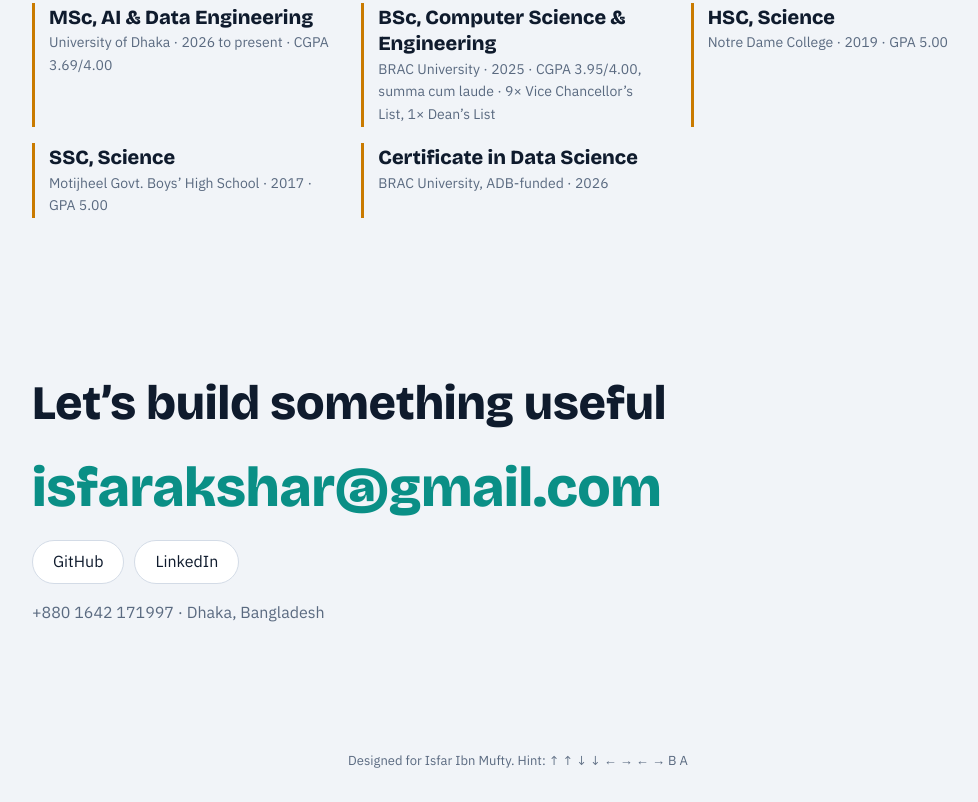
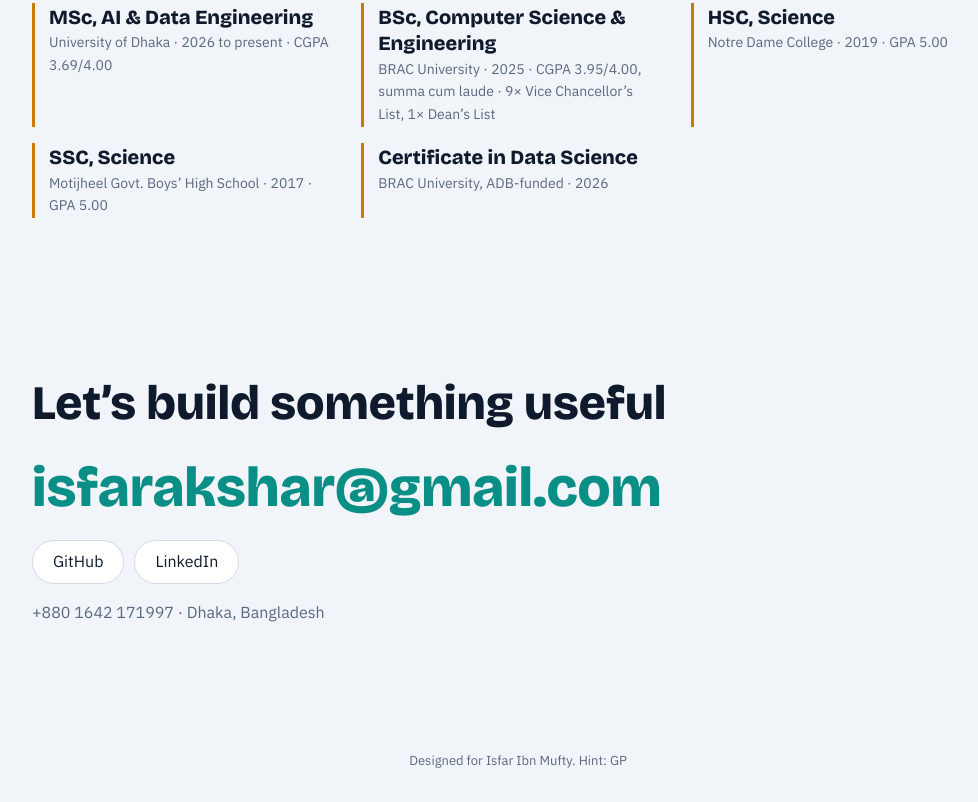
Before and after one commit to IsfarAkshar/isfarakshar.github.io, a plain HTML site: page index.html in a window 1280 px wide. Shown: the part 3717-4519 px from the top of the page, without its empty margins (122-1100 px from the left). Drawn offline with nearby package versions, Linux system fonts and the light colour scheme.

Commit message:
Update index.html

```diff
--- a/index.html
+++ b/index.html
@@ -164,7 +164,7 @@ footer{position:relative;z-index:1;text-align:center;color:var(--mute);font-size
 </div>
 <p>+880 1642 171997 · Dhaka, Bangladesh</p></section>
 </main>
-<footer>Designed for Isfar Ibn Mufty. Hint: ↑ ↑ ↓ ↓ ← → ← → B A</footer>
+<footer>Designed for Isfar Ibn Mufty. Hint: GP</footer>
 <script>
 const $=s=>document.querySelector(s),$$=s=>[...document.querySelectorAll(s)];
 // theme
```
